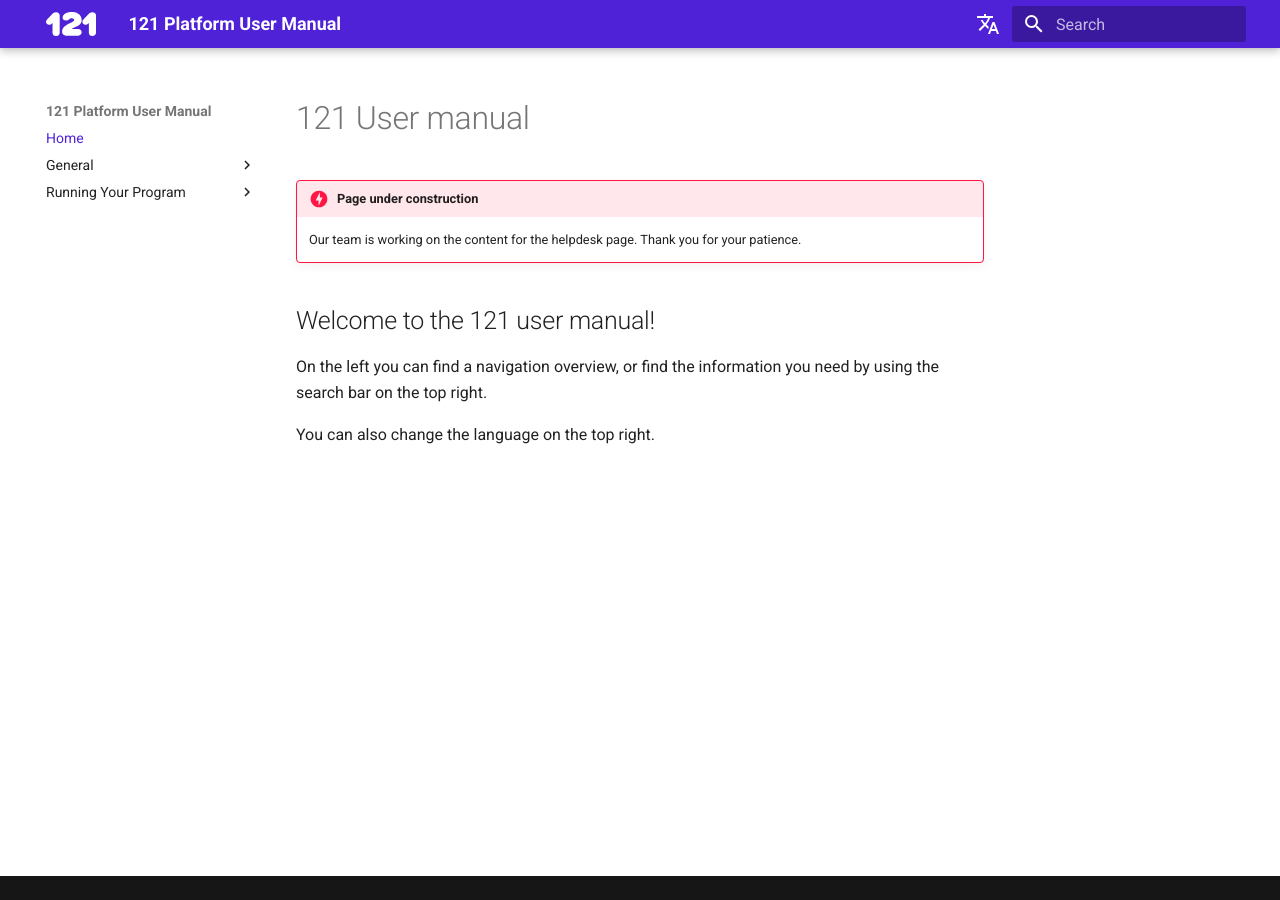
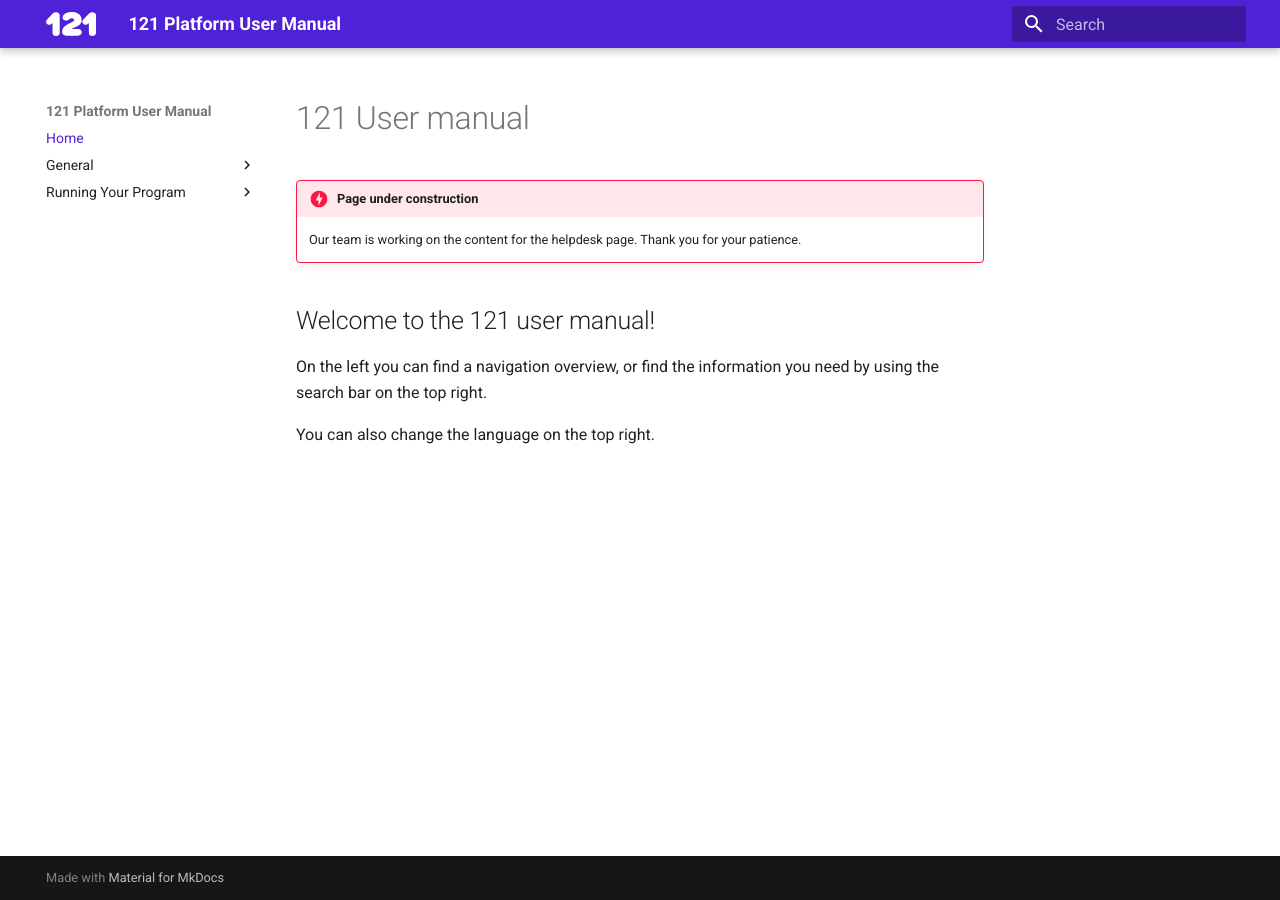
Before and after one commit to rodekruis/data-service-catalogue, an MkDocs documentation site: the page built from docs/index.md, in a window 1280 px wide. Built offline with MkDocs 1.6.1 and Material for MkDocs 9.7.7, drawn with Linux system fonts in a browser that asks for light colours; comment, search, counter and statistics services are not loaded; some of the changed lines change nothing that is shown.

Commit message:
disable language selection

```diff
--- a/mkdocs.yml
+++ b/mkdocs.yml
@@ -22,17 +22,16 @@
     palette:
       primary: custom
     logo: assets/img/121Logo.svg
-    # favicon: assets/img/121-logo.190.webp
 
-extra:
-  generator: false
-  alternate:
-    - name: English
-      link: /
-      lang: en
-    - name: Nederlands
-      link: /nl/
-      lang: nl
+# extra:
+#   generator: false
+#   alternate:
+#     - name: English
+#       link: /
+#       lang: en
+#     - name: Nederlands
+#       link: /nl/
+#       lang: nl
 
 nav:
     - 'Home': 'index.md'
```
